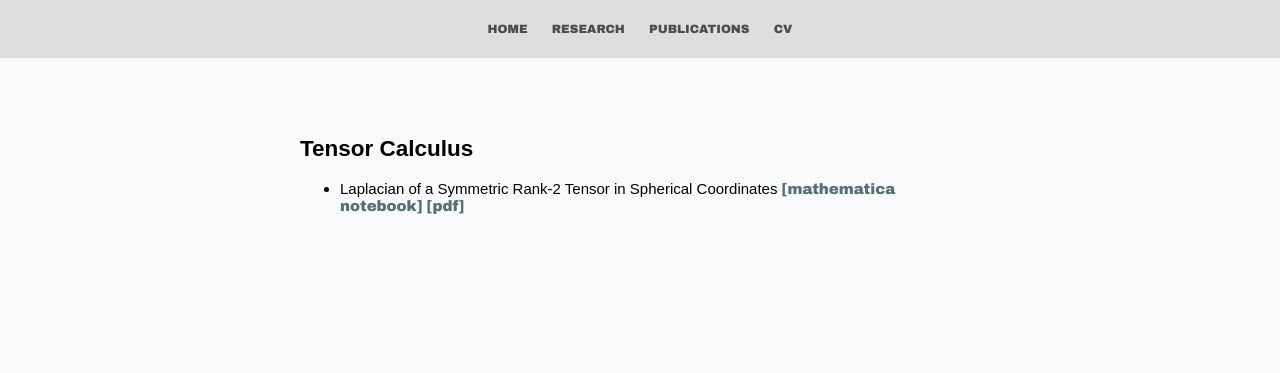
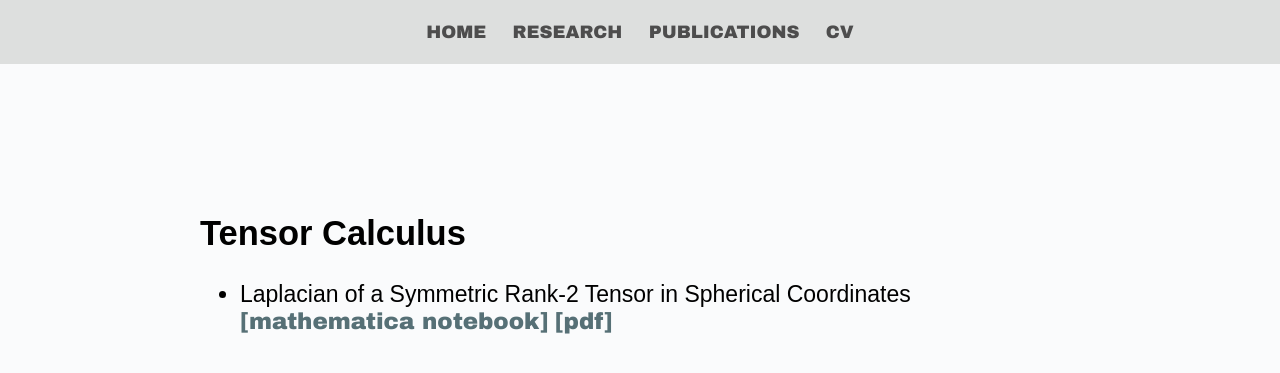
Before and after one commit to mckimb/mckimb.github.io, a Jekyll site: the page built from code/index.html, in a window 1280 px wide. Shown: the top 373 px of the page. Built offline with Jekyll 4.4.1, drawn with Linux system fonts in a browser that asks for light colours.

Commit message:
Update main.css

```diff
--- a/css/main.css
+++ b/css/main.css
@@ -1,13 +1,13 @@
 body {
-    margin-left: 300px;
-    margin-right: 300px;
+    margin-left: 200px;
+    margin-right: 200px;
     font-family: Arial, Helvetica, sans-serif;
-    font-size: 15px;
+    font-size: 23px;
     background-color: #fafbfc;
 }
 
 body h4 {
-    font-size: 20px;
+    font-size: 30px;
     color: #4d4d4d;
     font-family: "Arial Black", Gadget, sans-serif;
     text-decoration: none;
@@ -15,14 +15,14 @@ body h4 {
 }
 
 body p {
-    font-size: 15px;
+    font-size: 23px;
     color: #4d4d4d;
     margin-left: 30px;
     margin-right: 30px;
 }
 
 body a {
-    font-size: 15px;
+    font-size: 23px;
     color: #567076;
     font-family: "Arial Black", Gadget, sans-serif;
     text-decoration: none;
@@ -30,7 +30,7 @@ body a {
 }
 
 body a:hover {
-    font-size: 15px;
+    font-size: 23px;
     color: black;
     font-family: "Arial Black", Gadget, sans-serif;
     text-decoration: none;
@@ -38,13 +38,13 @@ body a:hover {
 
 .blurb UL {
     font-family: Arial, Helvetica, sans-serif;
-    font-size: 15px;
+    font-size: 23px;
     background-color: #fafbfc;
 }
 
 .blurb li {
     font-family: Arial, Helvetica, sans-serif;
-    font-size: 15px;
+    font-size: 23px;
     background-color: #fafbfc;
 }
 
@@ -111,7 +111,7 @@ nav ul li, footer ul li {
 .topnav a {
   display:inline-block;
   padding: 10px;
-  font-size: 12px;
+  font-size: 18px;
   color: #4d4d4d;
   text-decoration: none;
   font-family: "Arial Black", Gadget, sans-serif;
@@ -120,7 +120,7 @@ nav ul li, footer ul li {
 .topnav a:hover {
   display:inline-block;
   padding: 10px;
-  font-size: 12px;
+  font-size: 18px;
   color: black;
   text-decoration: none;
   font-family: "Arial Black", Gadget, sans-serif;
```
